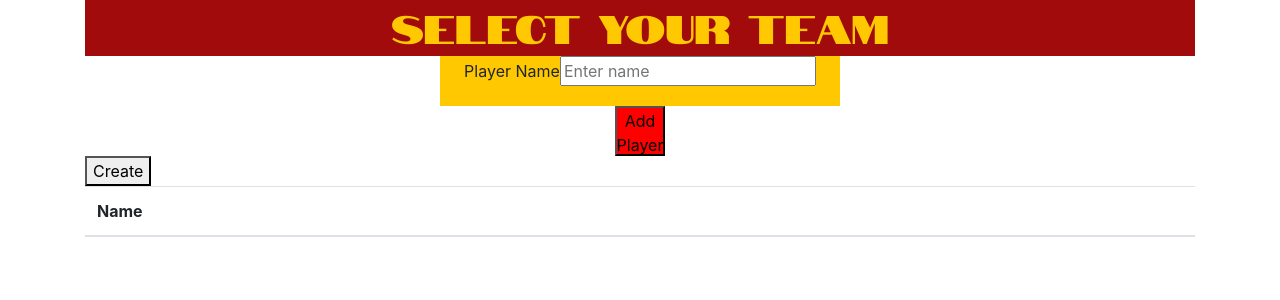
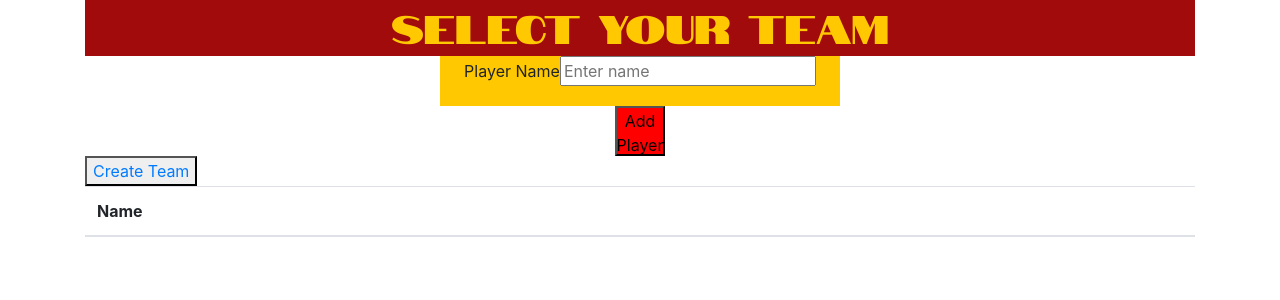
Before and after one commit to GRANDMAC96/techChallenge, a React (Create React App) app: page /#/ in a window 1280 px wide. Shown: the top 300 px of the page. Built offline with nearby package versions, Linux system fonts and the light colour scheme.

Commit message:
set up routing for teampage

```diff
--- a/src/App.js
+++ b/src/App.js
@@ -6,6 +6,7 @@ import {
 import Header from "./components/Header/Header";
 import PlayerName from './components/PlayerName';
 import PlayerList from './components/PlayerList';
+import Team from './components/Team/Team';
 
 const App = () => {
   return (
@@ -16,6 +17,9 @@ const App = () => {
           <PlayerName />
           <PlayerList />
         </Route>
+        <Route exact path="/teampage">
+          <Team />
+        </Route>
       </React.Fragment>
     </Router>
   );
--- a/src/components/PlayerName/PlayerName.js
+++ b/src/components/PlayerName/PlayerName.js
@@ -48,8 +48,7 @@ class PlayerName extends Component {
                 </button>
                 <button
                     onClick={this.handleCreate}>
-                    {/* <Link to="/">Create Team</Link> */}
-                    Create
+                    <Link to="/teampage">Create Team</Link>
                 </button>
             </>
         );
```
